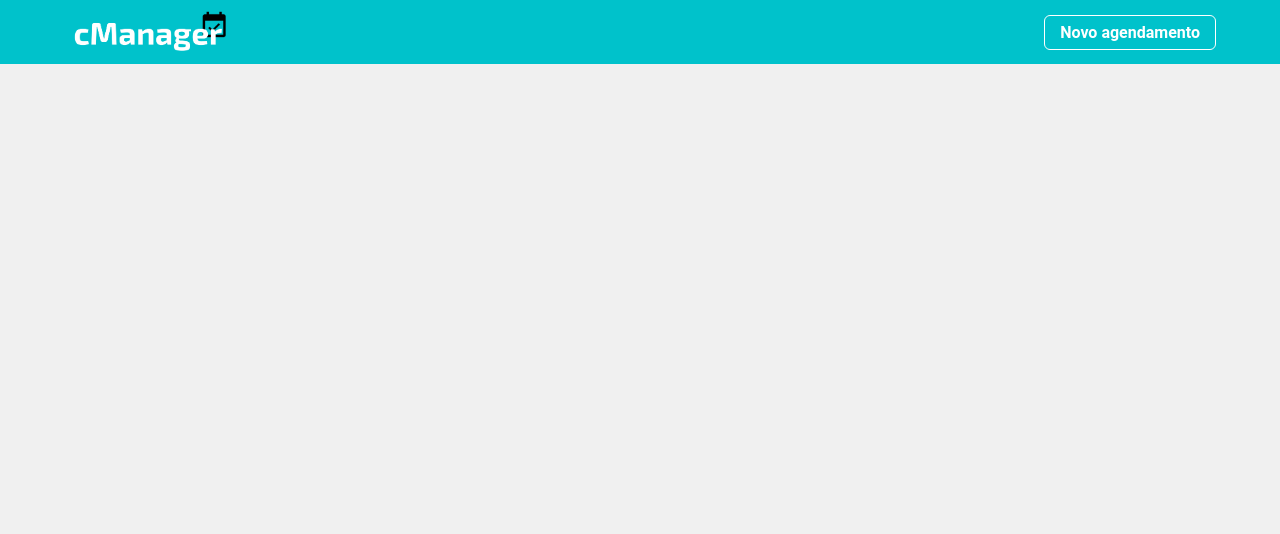
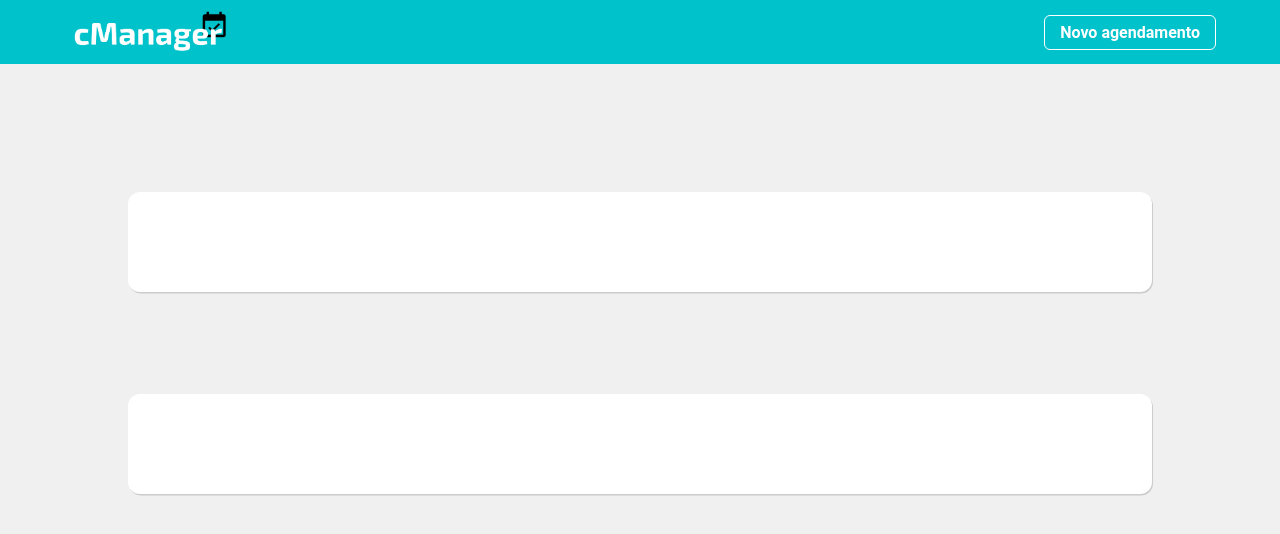
Before and after one commit to alemon-ice/cManager, a React (Create React App) app in the folder frontend/: page / in a window 1280 px wide. Shown: the top 534 px of the page. Built offline with nearby package versions, Linux system fonts and the light colour scheme.

Commit message:
:sparkles: Container
Create CalendarContainer component

```diff
--- a/frontend/src/components/pages/Home/index.tsx
+++ b/frontend/src/components/pages/Home/index.tsx
@@ -1,4 +1,6 @@
 import React from 'react';
+
+import { Container, CalendarContainers } from './styles'
 
 import { Button, CircularButton } from 'components/atoms';
 import { Header } from 'components/molecules';
@@ -15,6 +17,11 @@ const Home: React.FC = () => {
         </Button>
       </Header>
 
+      <Container>
+        <CalendarContainers />
+        <CalendarContainers />
+      </Container>
+
       <CircularButton icon="add" onClick={handleAddSchedule} />
     </>
   );
--- /dev/null
+++ b/frontend/src/components/pages/Home/styles.ts
@@ -0,0 +1,25 @@
+import styled from 'styled-components';
+
+export const Container = styled.div`
+  width: 100vw;
+  height: 92vh;
+
+  min-width: 100%;
+  min-height: 100%;
+
+  padding: 10%;
+
+  & div {
+    margin-bottom: 10%
+  }
+`;
+
+export const CalendarContainers = styled.div`
+  width: 100%;
+  height: 100px;
+
+  border-radius: 12px;
+  box-shadow: 1px 1.5px #CCC;
+
+  background: #FFF;
+`;
```
